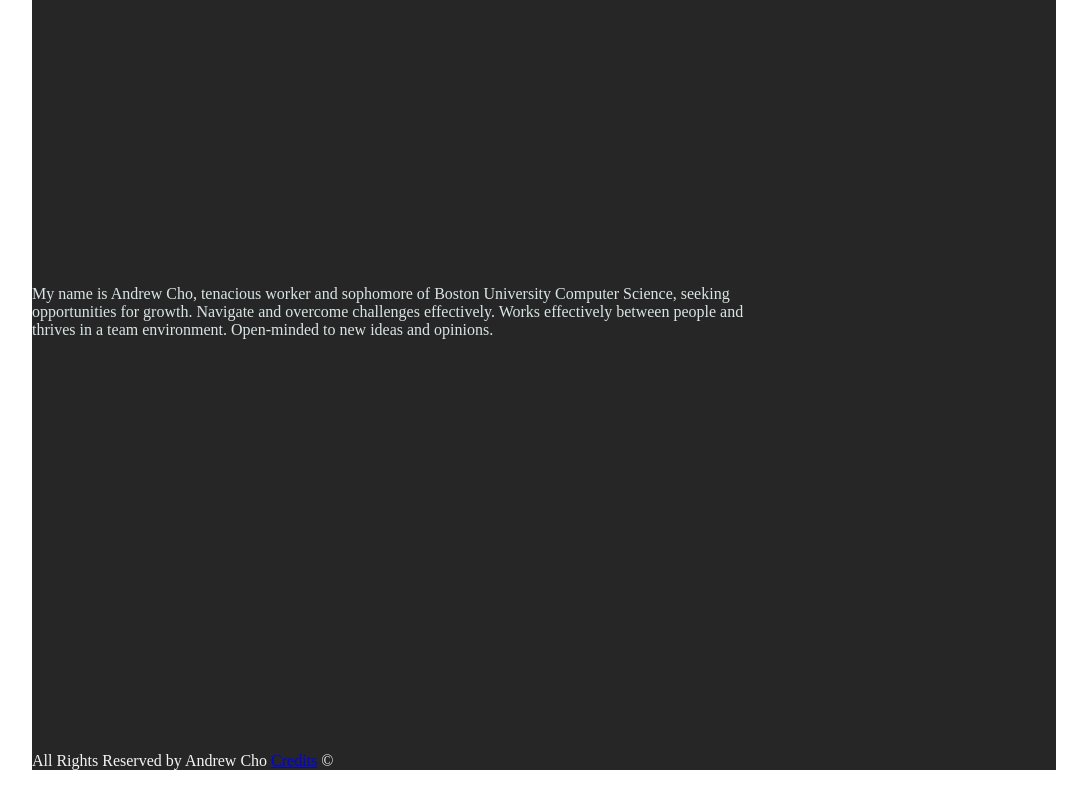
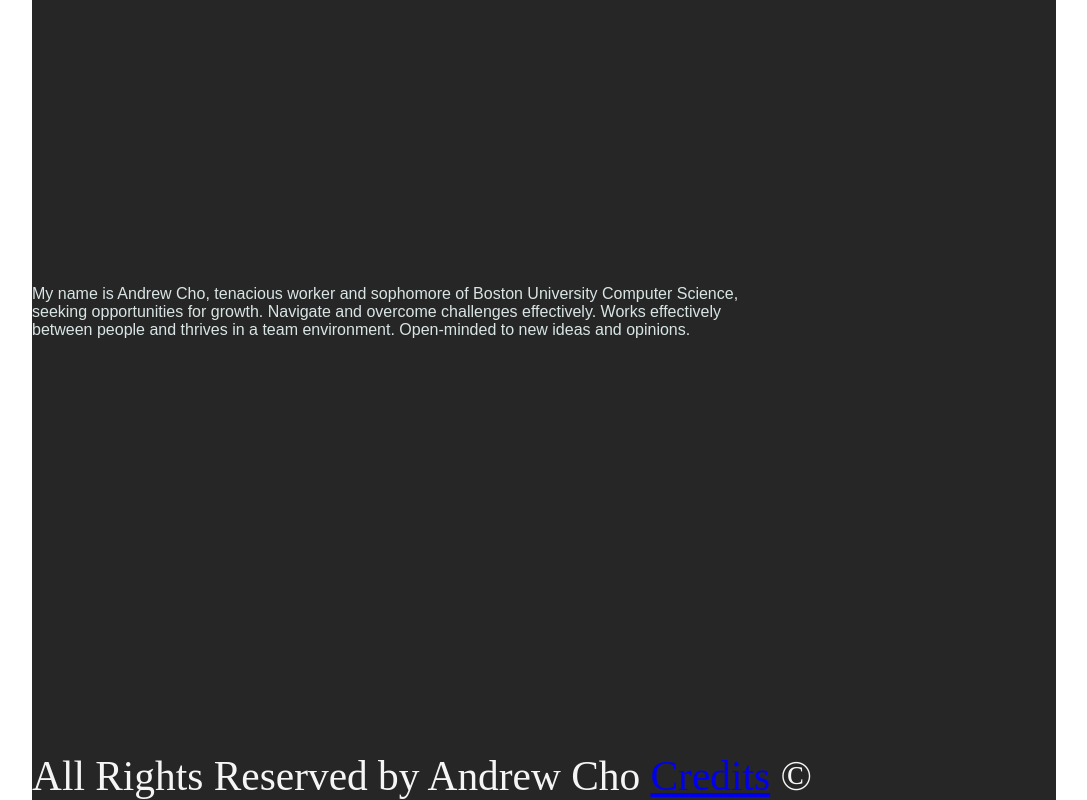
Before and after one commit to 0GhOsTO/mp-2, a React (Vite) app: page / in a window 1280 px wide. Shown: the part 199-999 px from the top of the page, without its empty margins (96-1183 px from the left). Before the commit the page ends 969 px from the top, so only its background shows below. Built offline with nearby package versions, Linux system fonts and the light colour scheme.

Commit message:
Finalized.

```diff
--- a/src/App.tsx
+++ b/src/App.tsx
@@ -35,6 +35,7 @@ const MainWrapper = styled.div`
 const MainText = styled.p`
     text-decoration: none;
     color: #D9E5E5;
+    font-family: 'Sans Serif Collection', sans-serif;
 `;
 
 const FooterWrapper = styled.div`
@@ -42,6 +43,7 @@ const FooterWrapper = styled.div`
     color: whitesmoke;
     flex-direction: row;
     justify-content: space-evenly;
+    font-size: calc(3px + 3vw);
 `;
 
 
@@ -58,14 +60,14 @@ export function App(){
                 <Container>
                     <MainWrapper>
 
+
+
                         <MainText>
-                            <p>
                                 My name is Andrew Cho,
                                 tenacious worker and sophomore of Boston University Computer Science,
                                 seeking opportunities for growth. Navigate and overcome challenges effectively.
                                 Works effectively between people and thrives in a team environment.
                                 Open-minded to new ideas and opinions.
-                            </p>
                         </MainText>
 
                     </MainWrapper>
```
